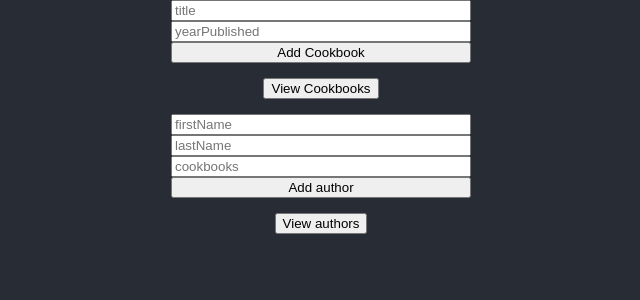
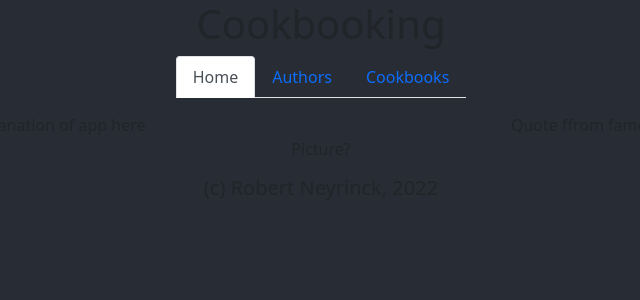
Before and after one commit to rneyrinck/Cookbooker, a React (Create React App) app: page / in a window 1280 px wide. Shown: the top 300 px of the page, without its empty margins (319-959 px from the left). Built offline with nearby package versions, Linux system fonts and the light colour scheme.

Commit message:
refactored app.js into five components, header footer ,authors, and cookbooks. set up routes that work, havent tested api calls yet but this is structured similar to my project 2 so the answers should be there if the need arises

```diff
--- a/src/App.js
+++ b/src/App.js
@@ -1,118 +1,43 @@
 // trying to rework this so the webpage is centered around the author, with each cookbook displaying in the authors section
 import { useState } from "react";
+import { Route, Routes } from "react-router";
 import "./App.css";
+import Authors from "./authors/authors";
+import Cookbooks from "./cookbooks/cookbooks";
+import Footer from "./footer/footer";
+import Header from "./header/header";
+import Landing from "./landing/landing";
 
+// import 'bootstrap/dist/css/bootstrap.min.css';
 function App() {
-  const [cookbooks, setCookbooks] = useState([]);
-  const [cookbook, setCookbook] = useState({ title: "", yearPublished: "" });
-
-  const handleClickCookbook = () => {
-    fetch("http://localhost:4000/api/cookbooks")
-      .then((response) => response.json())
-      .then((data) => setCookbooks(data));
-  };
-
-  const handleChangeCookbook = (event) => {
-    event.persist();
-    setCookbook((prevCookbook) => {
-      const editedCookbook = {
-        ...prevCookbook,
-        [event.target.name]: event.target.value,
-      };
-      return editedCookbook;
-    });
-  };
-
-  const handleSubmitCookbook = (event) => {
-    event.preventDefault();
-    console.log(cookbook);
-    fetch("http://localhost:4000/api/cookbooks", {
-      headers: {
-        "Content-Type": "application/json",
-      },
-      method: "POST",
-      body: JSON.stringify(cookbook),
-    })
-      .then(() => fetch("http://localhost:4000/api/cookbooks"))
-      .then((response) => response.json())
-      .then((data) => setCookbooks(data))
-      .then(() => setCookbook({ title: "", yearPublished: "" }));
-  };
-
-  const cookbookList = cookbooks.map((cookbook) => (
-    <div key={cookbook._id} className="cookbook-card">
-      <div>Title: {cookbook.title}</div>
-      <div>Year: {cookbook.yearPublished} </div>
-    </div>
-  ));
-
   // author section
-  const [authors, setAuthors] = useState([]);
-  const [author, setAuthor] = useState({
-    firstName: "",
-    lastName: "",
-    cookbooks: [],
-  });
-
-  const handleClickAuthor = () => {
-    fetch("http://localhost:4000/api/authors")
-      .then((response) => response.json())
-      .then((data) => setAuthors(data));
-  };
-
-  const handleChangeAuthor = (event) => {
-    event.persist();
-    setAuthor((prevAuthor) => {
-      const editedAuthor = {
-        ...prevAuthor,
-        [event.target.name]: event.target.value,
-      };
-      return editedAuthor;
-    });
-  };
-
-  const handleSubmitAuthor = (event) => {
-    event.preventDefault();
-    console.log(author);
-    fetch("http://localhost:4000/api/authors", {
-      headers: {
-        "Content-Type": "application/json",
-      },
-      method: "POST",
-      body: JSON.stringify(author),
-    })
-      .then(() => fetch("http://localhost:4000/api/authors"))
-      .then((response) => response.json())
-      .then((data) => setAuthors(data))
-      .then(() => setAuthor({ firstName: "", lastName: "", cookbooks: [] }));
-  };
-
 
   // this below code block is an attempt to populate the book data with title and year for each author in the author list
   // search matching book ID to book array, return that book data
   const [authorsCookbook, setAuthorsCookbook] = useState();
 
-  const [authorsCookbooks, setAuthorsCookbooks] = useState({ title: "", yearPublished: "" });
+  const [authorsCookbooks, setAuthorsCookbooks] = useState({
+    title: "",
+    yearPublished: "",
+  });
 
   const bookSearch = (query) => {
     query.map((items) => {
-      console.log(`http://localhost:4000/api/cookbooks/id/${items}`)
-      fetch(`http://localhost:4000/api/cookbooks/id/${items}`,{
-        headers:{
+      console.log(`http://localhost:4000/api/cookbooks/id/${items}`);
+      fetch(`http://localhost:4000/api/cookbooks/id/${items}`, {
+        headers: {
           "Content-Type": "application/json",
         },
         method: "GET",
-
-      })
-      .then((response) => response.json())
+      }).then((response) => response.json());
       // .then((data)=>console.log(data))
 
       // .then((data) => setAuthorsCookbook(data))
       // .then(() => setAuthorsCookbooks({ title: "", yearPublished: "" }))
       // .then(console.log(authorsCookbooks))
-    //    return(
-    //   //  <p>{authorsCookbooks}</p>
-    //  )
+      //    return(
+      //   //  <p>{authorsCookbooks}</p>
+      //  )
     });
 
     // return(
@@ -120,70 +45,20 @@ function App() {
     // )
   };
 
-  const authorList = authors.map((author) => (
-    <div key={author._id} className="author-card">
-      <div>
-        Author: {author.firstName} {author.lastName}
-      </div>
-      <div>Cookbooks: {/*{bookSearch(author.cookbooks)}*/}</div>
-    </div>
-  ));
+
 
   return (
     <div className="App">
-      {/* cookbook form */}
-      <form onSubmit={handleSubmitCookbook} className="new-cookbook-form">
-        <input
-          onChange={handleChangeCookbook}
-          value={cookbook.title}
-          name="title"
-          placeholder="title"
-        />
-        <input
-          onChange={handleChangeCookbook}
-          value={cookbook.yearPublished}
-          name="yearPublished"
-          placeholder="yearPublished"
-        />
-        <button type="Submit">Add Cookbook</button>
-      </form>
-      <section className="cookbook-card-list">
-        <button className="cookbook-button" onClick={handleClickCookbook}>
-          View Cookbooks
-        </button>
-        {cookbookList}
-      </section>
-      {/* author form */}
-      <form onSubmit={handleSubmitAuthor} className="new-author-form">
-        <input
-          onChange={handleChangeAuthor}
-          value={author.firstName}
-          name="firstName"
-          placeholder="firstName"
-        />
-        <input
-          onChange={handleChangeAuthor}
-          value={author.lastName}
-          name="lastName"
-          placeholder="lastName"
-        />
-        {/* non functioning, will shutdown server */}
-        <input
-          onChange={handleChangeAuthor}
-          value={author.cookbooks[{}]}
-          name="cookbooks"
-          placeholder="cookbooks"
-        />
-        <button type="Submit">Add author</button>
-      </form>
-      {/* cook book list */}
-      {/* author list */}
-      <section className="author-card-list">
-        <button className="author-button" onClick={handleClickAuthor}>
-          View authors
-        </button>
-        {authorList}
-      </section>
+      <Header />
+
+      <Routes>
+        <Route path="/" element={<Landing />} />
+
+        <Route path="/authors" element={<Authors />} />
+        <Route path="/cookbooks" element={<Cookbooks />}></Route>
+      </Routes>
+
+      <Footer />
     </div>
   );
 }
--- /dev/null
+++ b/src/authors/authors.js
@@ -0,0 +1,86 @@
+import { useState } from "react";
+
+const Authors = () => {
+    const [authors, setAuthors] = useState([]);
+    const [author, setAuthor] = useState({
+      firstName: "",
+      lastName: "",
+      cookbooks: [],
+    });
+
+    const handleClickAuthor = () => {
+      fetch("http://localhost:4000/api/authors")
+        .then((response) => response.json())
+        .then((data) => setAuthors(data));
+    };
+
+    const handleChangeAuthor = (event) => {
+      event.persist();
+      setAuthor((prevAuthor) => {
+        const editedAuthor = {
+          ...prevAuthor,
+          [event.target.name]: event.target.value,
+        };
+        return editedAuthor;
+      });
+    };
+
+    const handleSubmitAuthor = (event) => {
+      event.preventDefault();
+      console.log(author);
+      fetch("http://localhost:4000/api/authors", {
+        headers: {
+          "Content-Type": "application/json",
+        },
+        method: "POST",
+        body: JSON.stringify(author),
+      })
+        .then(() => fetch("http://localhost:4000/api/authors"))
+        .then((response) => response.json())
+        .then((data) => setAuthors(data))
+        .then(() => setAuthor({ firstName: "", lastName: "", cookbooks: [] }));
+    };
+    const authorList = authors.map((author) => (
+        <div key={author._id} className="author-card">
+          <div>
+            Author: {author.firstName} {author.lastName}
+          </div>
+          <div>Cookbooks: {/*{bookSearch(author.cookbooks)}*/}</div>
+        </div>
+      ));
+return(
+<>
+<form onSubmit={handleSubmitAuthor} className="new-author-form">
+<input
+  onChange={handleChangeAuthor}
+  value={author.firstName}
+  name="firstName"
+  placeholder="firstName"
+/>
+<input
+  onChange={handleChangeAuthor}
+  value={author.lastName}
+  name="lastName"
+  placeholder="lastName"
+/>
+{/* non functioning, will shutdown server */}
+<input
+  onChange={handleChangeAuthor}
+  value={author.cookbooks[{}]}
+  name="cookbooks"
+  placeholder="cookbooks"
+/>
+<button type="Submit">Add author</button>
+</form>
+{/* cook book list */}
+{/* author list */}
+<section className="author-card-list">
+<button className="author-button" onClick={handleClickAuthor}>
+  View authors
+</button>
+{authorList}
+</section>
+</>)
+}
+
+export default Authors
--- /dev/null
+++ b/src/cookbooks/cookbooks.js
@@ -0,0 +1,74 @@
+import { useState } from "react";
+
+const Cookbooks = () =>{
+    const [cookbooks, setCookbooks] = useState([]);
+    const [cookbook, setCookbook] = useState({ title: "", yearPublished: "" });
+
+    const handleClickCookbook = () => {
+      fetch("http://localhost:4000/api/cookbooks")
+        .then((response) => response.json())
+        .then((data) => setCookbooks(data));
+    };
+
+    const handleChangeCookbook = (event) => {
+      event.persist();
+      setCookbook((prevCookbook) => {
+        const editedCookbook = {
+          ...prevCookbook,
+          [event.target.name]: event.target.value,
+        };
+        return editedCookbook;
+      });
+    };
+
+    const handleSubmitCookbook = (event) => {
+      event.preventDefault();
+      console.log(cookbook);
+      fetch("http://localhost:4000/api/cookbooks", {
+        headers: {
+          "Content-Type": "application/json",
+        },
+        method: "POST",
+        body: JSON.stringify(cookbook),
+      })
+        .then(() => fetch("http://localhost:4000/api/cookbooks"))
+        .then((response) => response.json())
+        .then((data) => setCookbooks(data))
+        .then(() => setCookbook({ title: "", yearPublished: "" }));
+    };
+
+    const cookbookList = cookbooks.map((cookbook) => (
+      <div key={cookbook._id} className="cookbook-card">
+        <div>Title: {cookbook.title}</div>
+        <div>Year: {cookbook.yearPublished} </div>
+      </div>
+    ));
+    return(
+<>
+
+<form onSubmit={handleSubmitCookbook} className="new-cookbook-form">
+<input
+  onChange={handleChangeCookbook}
+  value={cookbook.title}
+  name="title"
+  placeholder="title"
+/>
+<input
+  onChange={handleChangeCookbook}
+  value={cookbook.yearPublished}
+  name="yearPublished"
+  placeholder="yearPublished"
+/>
+<button type="Submit">Add Cookbook</button>
+</form>
+<section className="cookbook-card-list">
+<button className="cookbook-button" onClick={handleClickCookbook}>
+  View Cookbooks
+</button>
+{cookbookList}
+</section>
+
+
+</>)
+}
+export default Cookbooks
--- /dev/null
+++ b/src/footer/footer.js
@@ -0,0 +1,8 @@
+const Footer = () => {
+    return (
+      <footer>
+        <h5>(c) Robert Neyrinck, 2022</h5>
+      </footer>
+    );
+  };
+  export default Footer;
--- /dev/null
+++ b/src/header/header.js
@@ -0,0 +1,35 @@
+import { Nav } from "react-bootstrap";
+import "bootstrap/dist/css/bootstrap.min.css";
+import { LinkContainer } from "react-router-bootstrap";
+// import Nav from 'react-bootstrap/Nav'
+const Header = () => {
+  return (
+    <header>
+      <div className="header-top">
+        <h1>Cookbooking</h1>
+      </div>
+      <div className="header-bottom">
+        <Nav fill variant="tabs" defaultActiveKey="/home">
+          <Nav.Item>
+            <LinkContainer to="/">
+
+              <Nav.Link>Home</Nav.Link>
+            </LinkContainer>
+          </Nav.Item>
+          <Nav.Item>
+              <LinkContainer to='/authors'>
+            <Nav.Link>Authors</Nav.Link>
+            </LinkContainer>
+          </Nav.Item>
+          <Nav.Item>
+              <LinkContainer to='/cookbooks'>
+            <Nav.Link href="/cookbooks">Cookbooks</Nav.Link>
+            </LinkContainer>
+          </Nav.Item>
+        </Nav>
+      </div>
+    </header>
+  );
+};
+
+export default Header;
--- a/src/index.js
+++ b/src/index.js
@@ -3,11 +3,13 @@ import ReactDOM from 'react-dom';
 import './index.css';
 import App from './App';
 import reportWebVitals from './reportWebVitals';
+import { HashRouter } from "react-router-dom";
+
 
 ReactDOM.render(
-  <React.StrictMode>
+  <HashRouter>
     <App />
-  </React.StrictMode>,
+  </HashRouter>,
   document.getElementById('root')
 );
 
--- /dev/null
+++ b/src/landing/landing.js
@@ -0,0 +1,18 @@
+import { Col, Container, Row } from "react-bootstrap";
+
+const Landing = () => {
+  return (
+    <Container>
+      <Row>
+        <Col>Brief Explanation of app here</Col>
+        <Col>Quote ffrom famous chef</Col>
+      </Row>
+      <Row>
+        <Col>Picture?</Col>
+        <Col>Picture?</Col>
+        <Col>Picture?</Col>
+      </Row>
+    </Container>
+  );
+};
+export default Landing
```
Also changed, not shown: package.json (+7 -0 lines), 1 other file (tests, documents, lock files or other folders).
